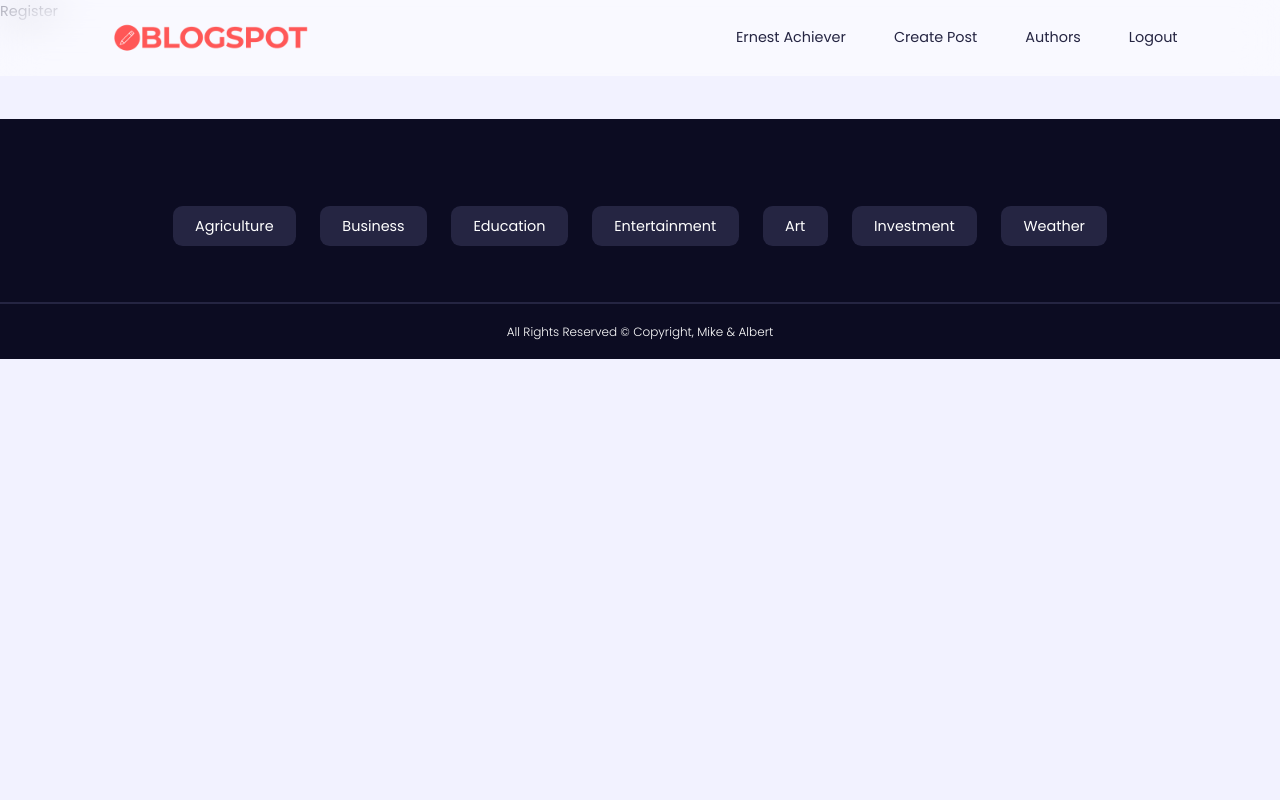
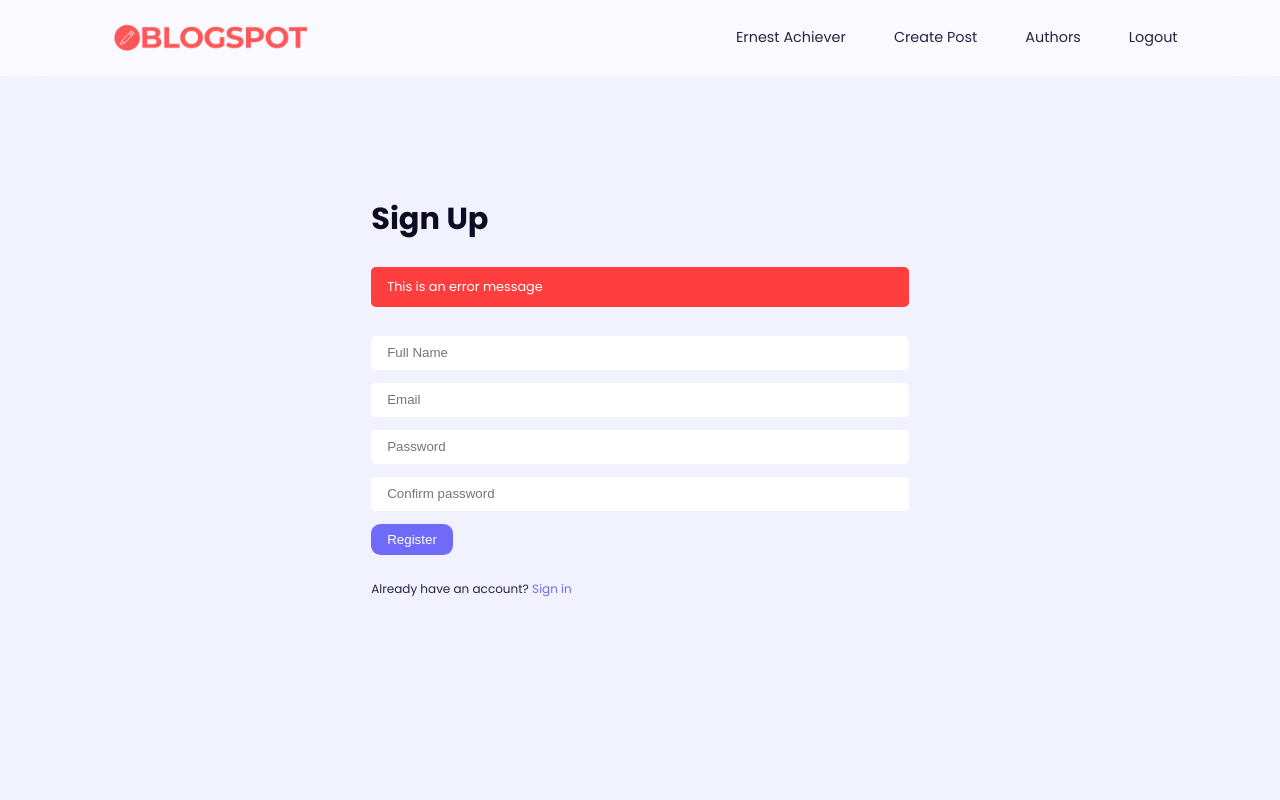
Before and after one commit to Albertocoge/blogspot-app, a React (Vite) app: page /register in a window 1280 px wide. Shown: the top 800 px of the page. Built offline with nearby package versions, Linux system fonts and the light colour scheme.

Commit message:
authors page

```diff
--- a/src/index.css
+++ b/src/index.css
@@ -324,3 +324,86 @@ overflow: hidden;
 .post-detail p {
     margin-bottom: 0.7rem;
 }
+
+
+/* Register & form */
+
+.form{
+    display: flex;
+    flex-direction: column;
+    gap: 0.8rem;
+}
+
+input, select, textarea{
+    width: 100%;
+    padding: 0.6rem 1rem;
+    border-radius:var(--radius-1);
+    resize: none;
+
+}
+
+.form__error-message{
+background: var(--color-red);
+color: var(--color-white);
+font-size: 0.8rem;
+padding: 0.6rem 1rem;
+border-radius: var(--radius-1);
+display: block;
+margin-bottom: 1rem;
+
+}
+
+.register, .login, .create-post{
+width: var(--form-width);
+margin-inline: auto;
+height: calc(100vh - 12rem);
+display: grid;
+place-items: center;
+}
+
+.register h2, .login h2, .create-post h2 {
+    margin-bottom: 2rem;
+}
+
+.register small, .login small{
+    display: block;
+    margin-top:1.5rem;
+}
+
+.register small a, .login small a {
+color: var(--color-primary);
+}
+/* Authors */
+
+.authors__container {
+display: grid;
+grid-template-columns: repeat(4, 1fr);
+gap:3rem;
+}
+
+.author {
+background: var(--color-white);
+padding: 1rem;
+border-radius: var(-radius-3);
+display: flex;
+gap: 1em;
+transition: var(--transition)
+}
+
+.author:hover{
+box-shadow: 0 1rem 1.5rem rgba(0, 0, 0, 0.07)
+
+}
+
+.author__avatar{
+width: 5rem;
+aspect-ratio: 1/1;
+border-radius: 50%;
+border: 0.rem solid var(--color-bg);
+overflow: hidden;
+
+}
+
+.author__info p {
+    margin-top: 1rem;
+}
--- a/src/index.jsx
+++ b/src/index.jsx
@@ -16,6 +16,7 @@ import Dashboard from './pages/Dashboard.jsx'
 import EditPost from './pages/EditPost.jsx'
 import Logout from './pages/Logout.jsx'
 import AuthorPosts from './pages/AuthorPosts.jsx'
+
 
 const router = createBrowserRouter([
 {
--- a/src/pages/Authors.jsx
+++ b/src/pages/Authors.jsx
@@ -1,6 +1,44 @@
+import { useState } from "react";
+import { Link } from "react-router-dom";
+
+import Avatar1 from "../images/avatar1.jpg";
+import Avatar2 from "../images/avatar2.jpg";
+import Avatar3 from "../images/avatar3.jpg";
+import Avatar4 from "../images/avatar4.jpg";
+import Avatar5 from "../images/avatar5.jpg";
+
+const authorsData = [
+  { id: 1, avatar: Avatar1, name: "Ernest Achiever", posts: 3 },
+  { id: 2, avatar: Avatar2, name: "Jane Doe", posts: 5 },
+  { id: 3, avatar: Avatar3, name: "Dramani Mahana", posts: 0 },
+  { id: 4, avatar: Avatar4, name: "Nana Addo", posts: 2 },
+  { id: 5, avatar: Avatar5, name: "Hajia Bintu", posts: 1 },
+];
+
 const Authors = () => {
-    return (
-    <div>Authors</div>
-    )
-    }
-    export default Authors
+  const [authors, setAuthors] = useState(authorsData);
+
+  return (
+    <section className="authors">
+      {authors.length > 0 ? (
+        <div className="container authors__container">
+          {authors.map(({ id, avatar, name, posts }) => (
+            <Link key={id} to={`/posts/users/${id}`} className="author">
+                <div className= "author__avatar">
+              <img src={avatar} alt={`Image of ${name}`} />
+              </div>
+              <div className="author__info">
+              <h4>{name}</h4>
+              <p>{posts} {posts === 1 ? "post" : "posts"}</p>
+              </div>
+            </Link>
+          ))}
+        </div>
+      ) : (
+        <h2 className="center">No users/authors found.</h2>
+      )}
+    </section>
+  );
+};
+
+export default Authors;
--- a/src/pages/Login.jsx
+++ b/src/pages/Login.jsx
@@ -1,7 +1,49 @@
+import { useState } from "react";
+import { Link } from "react-router-dom";
+
+
 const Login = () => {
+    const [userData, setUserData] = useState({
+
+        email: "",
+        password: "",
+
+    });
+
+    const changeInputHandler = (e) => {
+        setUserData(prevState => {
+            return { ...prevState, [e.target.name]: e.target.value };
+        });
+    };
+
     return (
-        <div>Login</div>
-    )
-    }
+        <section className="login">
+            <div className="container">
+                <h2>Sign Up</h2>
+                <form className="form login__form">
+                    <p className="form__error-message">This is an error message</p>
 
-    export default Login
+                    <input
+                        type="text"
+                        placeholder="Email"
+                        name="email"
+                        value={userData.email}
+                        onChange={changeInputHandler}
+                    />
+                    <input
+                        type="password"
+                        placeholder="Password"
+                        name="password"
+                        value={userData.password}
+                        onChange={changeInputHandler}
+                    />
+
+                    <button type="submit" className="btn primary">Login</button>
+                </form>
+                <small>Don´t have an account? <Link to="/register">Sign up</Link></small>
+            </div>
+        </section>
+    );
+};
+
+export default Login;
--- a/src/pages/Register.jsx
+++ b/src/pages/Register.jsx
@@ -1,6 +1,61 @@
+import { useState } from "react";
+import { Link } from "react-router-dom";
+
+
 const Register = () => {
+    const [userData, setUserData] = useState({
+        name: "",
+        email: "",
+        password: "",
+        password2: "",
+    });
+
+    const changeInputHandler = (e) => {
+        setUserData(prevState => {
+            return { ...prevState, [e.target.name]: e.target.value };
+        });
+    };
+
     return (
-    <div>Register</div>
-    )
-    }
-    export default Register
+        <section className="register">
+            <div className="container">
+                <h2>Sign Up</h2>
+                <form className="form register__form">
+                    <p className="form__error-message">This is an error message</p>
+                    <input
+                        type="text"
+                        placeholder="Full Name"
+                        name="name"
+                        value={userData.name}
+                        onChange={changeInputHandler}
+                    />
+                    <input
+                        type="text"
+                        placeholder="Email"
+                        name="email"
+                        value={userData.email}
+                        onChange={changeInputHandler}
+                    />
+                    <input
+                        type="password"
+                        placeholder="Password"
+                        name="password"
+                        value={userData.password}
+                        onChange={changeInputHandler}
+                    />
+                    <input
+                        type="password"
+                        placeholder="Confirm password"
+                        name="password2"
+                        value={userData.password2}
+                        onChange={changeInputHandler}
+                    />
+                    <button type="submit" className="btn primary">Register</button>
+                </form>
+                <small>Already have an account? <Link to="/login">Sign in</Link></small>
+            </div>
+        </section>
+    );
+};
+
+export default Register;
```
